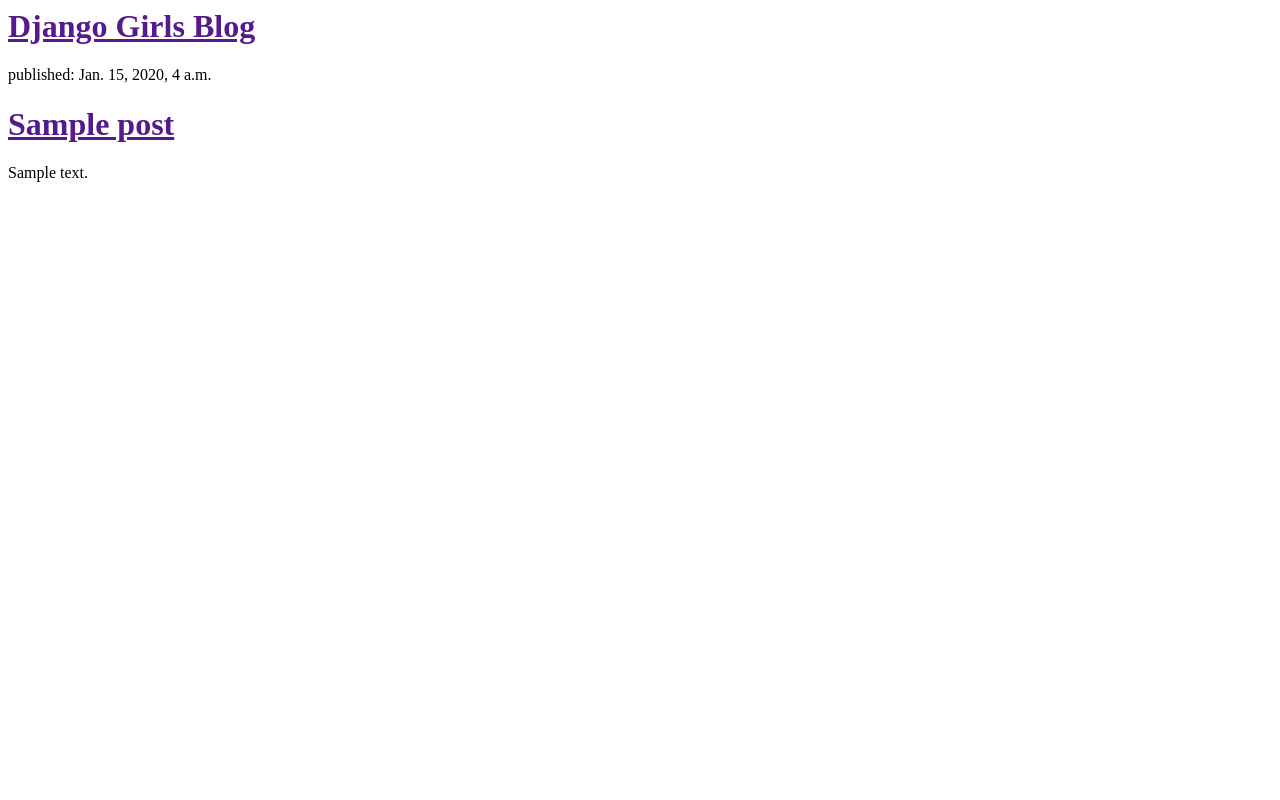
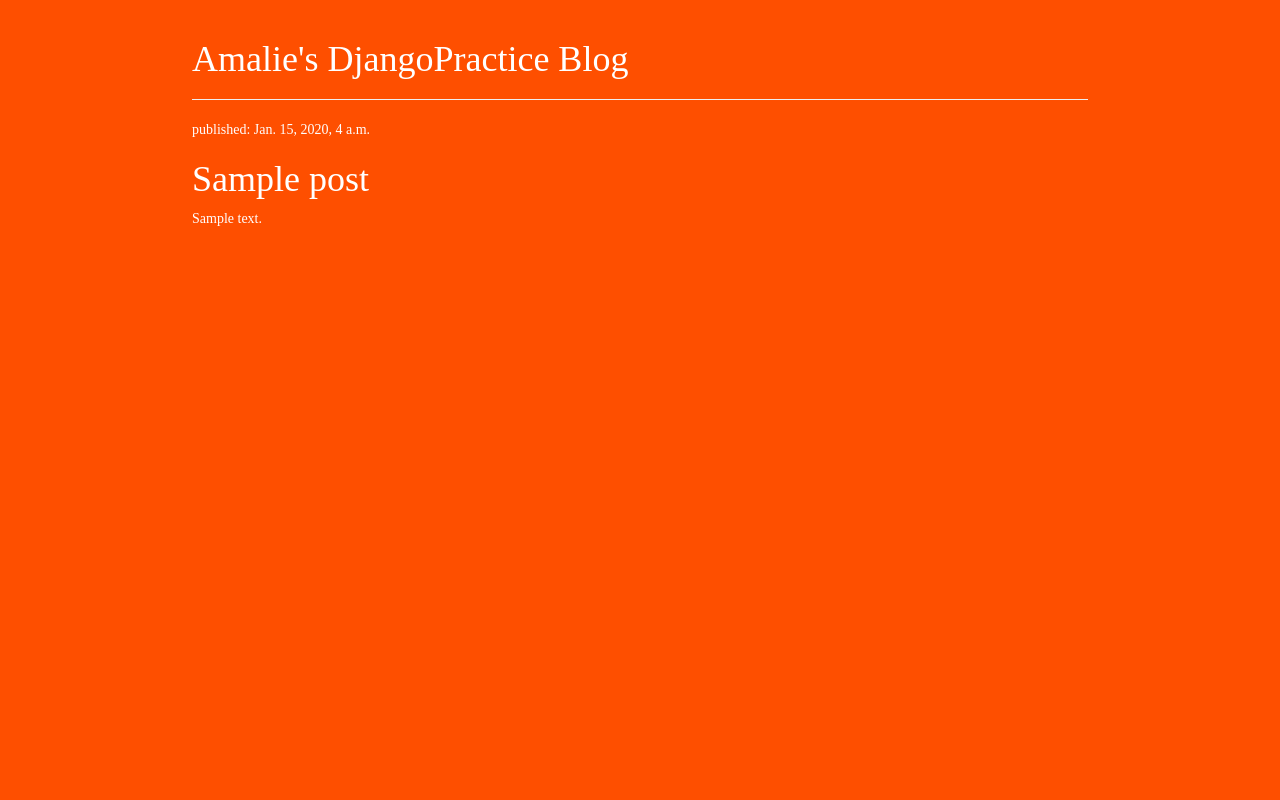
Before and after one commit to amaliebarras/djangopractice, a Django app: template blog/templates/blog/post_list.html in a window 1280 px wide. Run offline with Django 3.2, Linux system fonts and the light colour scheme; the template is opened without the code that fills it: values that come from a table or form of the project are taken from there, others are empty; tables that the repository leaves empty hold one stand-in row (values such as "Sample post"); some libraries are stand-ins or nearby versions.

Commit message:
add some styling to blog

```diff
--- /dev/null
+++ b/blog/static/css/blog.css
@@ -0,0 +1,12 @@
+body {
+    padding-left: 15%;
+    padding-right: 15%;
+    font-family: 'Myriad Pro';
+    font-style: light;
+    background-color: #FE4F00;
+    color: #FFFFFF;
+}
+
+h1 a {
+    color: #FFFFFF;
+}
--- a/blog/templates/blog/post_list.html
+++ b/blog/templates/blog/post_list.html
@@ -1,17 +1,24 @@
+{% load staticfiles %}
+
 <html>
     <head>
         <title>Amalie's DjangoPractice</title>
+        <link rel="stylesheet" href="//maxcdn.bootstrapcdn.com/bootstrap/3.2.0/css/bootstrap.min.css">
+		<link rel="stylesheet" href="//maxcdn.bootstrapcdn.com/bootstrap/3.2.0/css/bootstrap-theme.min.css">
+		<link rel="stylesheet" href="{% static 'css/blog.css' %}">
+		<script src="https://use.typekit.net/ydj2tud.js"></script>
+
     </head>
     <body>
-        <div>
-            <h1><a href="">Django Girls Blog</a></h1>
-        </div>
+    	<div class="page-header">
+    		<h1><a href="/">Amalie's DjangoPractice Blog</a></h1>
+    	</div>
         {% for post in posts %}
-	    <div>
-	        <p>published: {{ post.published_date }}</p>
-	        <h1><a href="">{{ post.title }}</a></h1>
-	        <p>{{ post.text|linebreaks }}</p>
-	    </div>
+	    <div class="post">
+    		<p>published: {{ post.published_date }}</p>
+   			<h1><a href="">{{ post.title }}</a></h1>
+    		<p>{{ post.text|linebreaks }}</p>
+		</div>
 		{% endfor %}
 
     </body>
```
